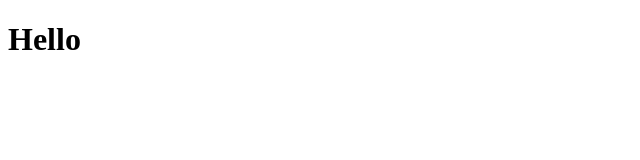
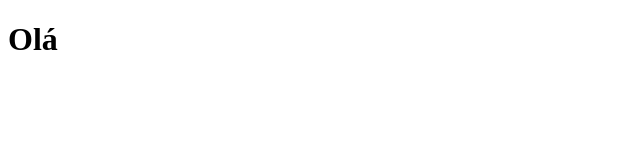
Before and after one commit to yujihoma/Testando, a plain HTML site: page index.html in a window 1280 px wide. Shown: the full height of the page, 0-640 px from the left. Drawn offline with Linux system fonts and the light colour scheme.

Commit message:
Alteração no index.html

```diff
--- a/index.html
+++ b/index.html
@@ -5,6 +5,6 @@
     <title>Document</title>
 </head>
 <body>
-    <h1>Hello</h1>
+    <h1>Olá</h1>
 </body>
 </html>
```
